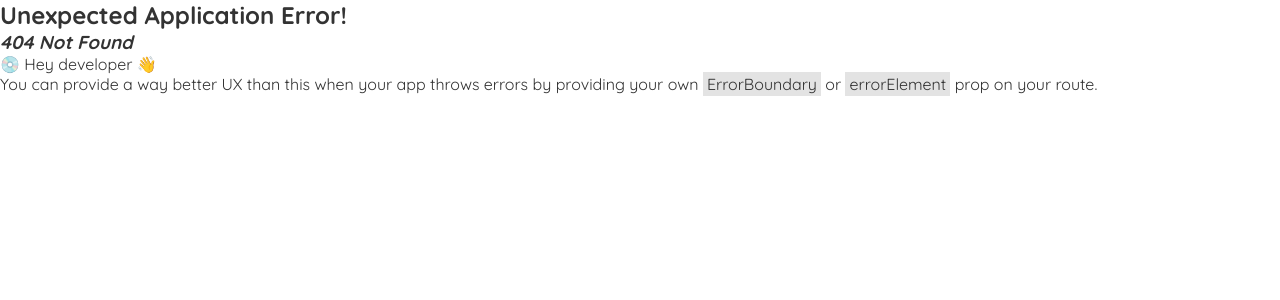
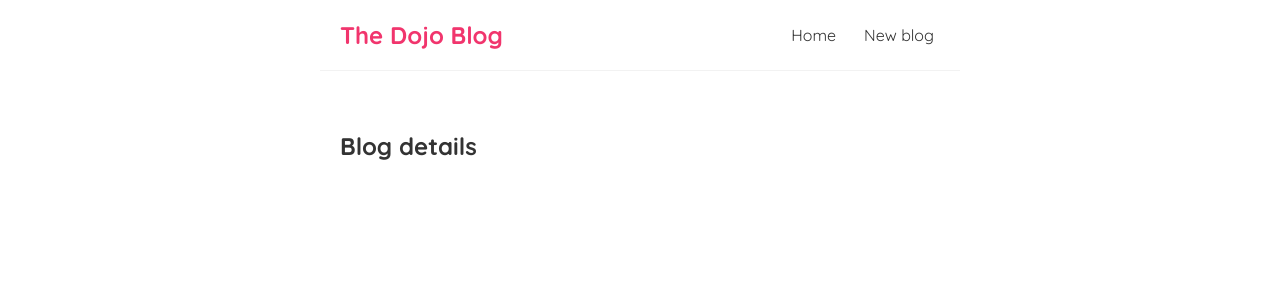
Before and after one commit to Philippe35507/Netninja-dojoblog, a React (Vite) app: page /blogs/1 in a window 1280 px wide. Before the commit this address had no page. Shown: the top 300 px of the page. Built offline with nearby package versions, Linux system fonts and the light colour scheme.

Commit message:
Dynamic route: /blogs/:id

```diff
--- a/src/App.jsx
+++ b/src/App.jsx
@@ -5,6 +5,7 @@
 
 import Create from "./Create";
 import Home from "./Home";
+import BlogDetails from "./BlogDetails";
 
 const router = createBrowserRouter([
   {
@@ -19,6 +20,10 @@
         path: "create",
         element: <Create />,
       },
+      {
+        path: "/blogs/:id",
+        element: <BlogDetails />,
+      },
     ],
   },
 ]);
--- /dev/null
+++ b/src/BlogDetails.jsx
@@ -0,0 +1,9 @@
+const BlogDetails = () => {
+  return (
+    <div className="blog-details">
+      <h2>Blog details</h2>
+    </div>
+  );
+};
+
+export default BlogDetails;
```
